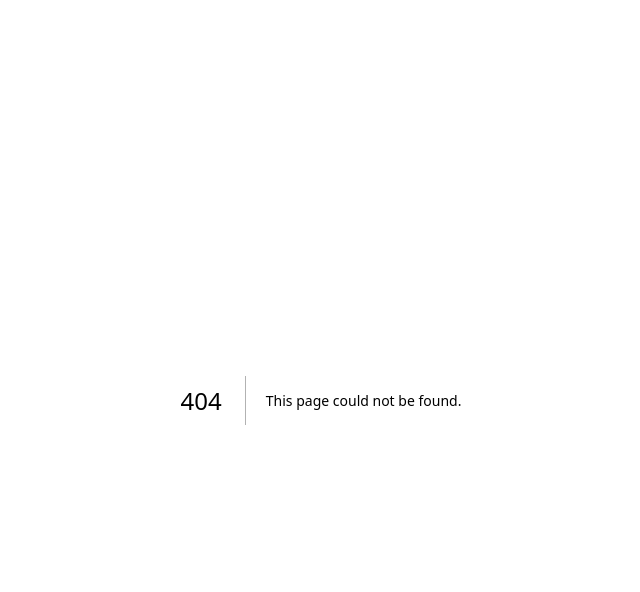
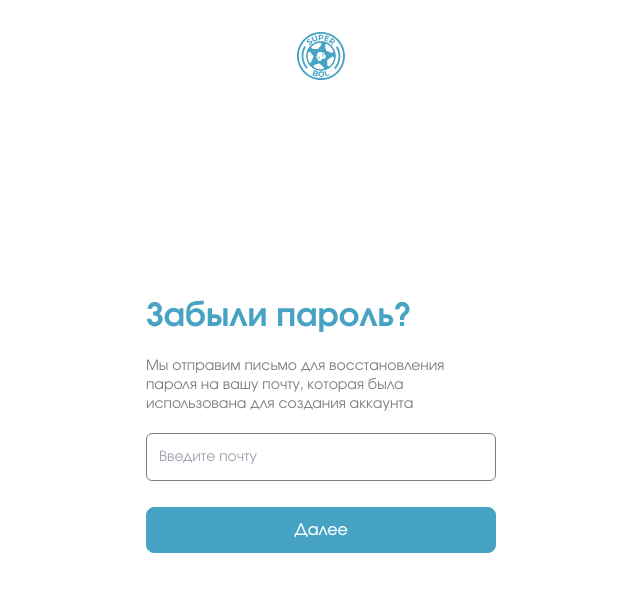
Before and after one commit to Abdubek/superbol_web, a Next.js app: page /forgot-password in a window 1280 px wide. Before the commit this address had no page. Shown: the top 592 px of the page, without its empty margins (319-959 px from the left). Built offline with nearby package versions, Linux system fonts and the light colour scheme.

Commit message:
add forgot password page

```diff
--- /dev/null
+++ b/src/actions/forgot-password.ts
@@ -0,0 +1,28 @@
+'use server'
+
+import {isEmpty} from "@/shared/utils/common";
+import {redirect} from "next/navigation";
+import {Routes} from "@/routes";
+
+type ForgotPasswordErrors = {
+  email?: string
+  password?: string
+}
+
+export async function forgotPassword(prevState: any, formData: FormData) {
+  const errors: ForgotPasswordErrors = {}
+
+  const rawFormData = {
+    email: formData.get("email") as string,
+  };
+
+  if (!rawFormData.email) {
+    errors.email = 'Введите почту'
+  }
+
+  if (isEmpty(errors)) {
+    redirect(Routes.FORGOT_PASSWORD_SUCCESS)
+  }
+
+  return errors
+}
--- a/src/actions/index.ts
+++ b/src/actions/index.ts
@@ -1,5 +1,7 @@
 import {signIn} from "@/actions/sign-in";
+import {forgotPassword} from "@/actions/forgot-password";
 
 export const actions = {
-  signIn
+  signIn,
+  forgotPassword
 }
--- /dev/null
+++ b/src/app/forgot-password/page.tsx
@@ -0,0 +1,14 @@
+import PrimaryLogo from "@/shared/icons/primary_logo.svg";
+import {ForgotPasswordForm} from "@/features/ForgotPasswordForm";
+
+export default function ForgotPasswordPage() {
+  return (
+    <main className="container flex flex-col justify-between items-center min-h-screen py-8">
+      <PrimaryLogo width={48} height={48} />
+
+      <ForgotPasswordForm />
+
+      <div />
+    </main>
+  )
+}
--- /dev/null
+++ b/src/app/forgot-password/success/page.tsx
@@ -0,0 +1,31 @@
+import PrimaryLogo from "@/shared/icons/primary_logo.svg";
+import CheckIcon from "@/shared/icons/check.svg";
+import {Typography} from "@/shared/ui/Typography";
+import {Button} from "@/shared/ui/Button";
+import Link from "next/link";
+
+export default function ForgotPasswordSuccessPage() {
+  return (
+    <main className="container flex flex-col justify-between items-center min-h-screen py-8">
+      <PrimaryLogo width={48} height={48} />
+
+      <div className="flex flex-col items-center">
+        <CheckIcon />
+
+        <Typography size="h3" variant="primary" className="mt-2 text-center">
+          Проверьте свой<br /> почтовый ящик
+        </Typography>
+
+        <Typography size="body2" variant="grey" className="mt-2 text-center">
+          Мы отправили ссылку для восстановления пароля
+        </Typography>
+
+        <Button asChild variant="primary" className="w-full mt-5">
+          <Link href="/">Ок</Link>
+        </Button>
+      </div>
+
+      <div />
+    </main>
+  )
+}
--- a/src/app/sign-in/page.tsx
+++ b/src/app/sign-in/page.tsx
@@ -3,7 +3,7 @@ import PrimaryPattern from "@/shared/images/primary_pattern.svg";
 import PrimaryLogo from "@/shared/icons/primary_logo.svg";
 import {Typography} from "@/shared/ui/Typography";
 import Link from "next/link";
-import {SignIn} from "@/features/SignIn";
+import {SignInForm} from "@/features/SignInForm";
 
 export default function LoginPage() {
   return (
@@ -26,7 +26,7 @@ export default function LoginPage() {
       <div className="flex-1 flex flex-col gap-5 justify-between items-center">
         <PrimaryLogo width={48} height={48} />
 
-        <SignIn />
+        <SignInForm />
 
         <div className="flex flex-col items-center text-center">
           <Image src="/partners/freedom.png" alt="Freedom" width={111} height={58} />
--- /dev/null
+++ b/src/features/ForgotPasswordForm.tsx
@@ -0,0 +1,40 @@
+'use client'
+
+import { useFormState } from 'react-dom'
+import {actions} from "@/actions";
+import {Typography} from "@/shared/ui/Typography";
+import {Button} from "@/shared/ui/Button";
+import Link from "next/link";
+import {Routes} from "@/routes";
+import {FormInput} from "@/shared/ui/FormInput";
+
+const initialState = {
+  email: '',
+}
+
+export const ForgotPasswordForm = () => {
+  const [state, formAction] = useFormState(actions.forgotPassword, initialState)
+
+  return (
+    <form className='flex flex-col items-start text-left gap-5 max-w-[350px]'
+          action={formAction}>
+
+      <Typography size="h3" variant="primary">
+        Забыли пароль?
+      </Typography>
+
+      <Typography size="body2" variant="grey">
+        Мы отправим письмо для восстановления пароля на вашу почту, которая была использована для создания аккаунта
+      </Typography>
+
+      <FormInput
+        name="email"
+        type="email"
+        placeholder="Введите почту"
+        error={state.email}
+      />
+
+      <Button type="submit" variant="primary" className="w-full">Далее</Button>
+    </form>
+  )
+}
--- a/src/features/SignIn.tsx
+++ b/src/features/SignInForm.tsx
@@ -3,7 +3,6 @@
 import { useFormState } from 'react-dom'
 import {actions} from "@/actions";
 import {Typography} from "@/shared/ui/Typography";
-import {Input} from "@/shared/ui/Input";
 import {Button} from "@/shared/ui/Button";
 import Link from "next/link";
 import {Routes} from "@/routes";
@@ -14,10 +13,8 @@ const initialState = {
   password: ''
 }
 
-export const SignIn = () => {
+export const SignInForm = () => {
   const [state, formAction] = useFormState(actions.signIn, initialState)
-
-  console.log("Sign In state: ", state)
 
   return (
     <form className='flex flex-col items-center text-center gap-5 max-w-[350px]'
@@ -53,7 +50,7 @@ export const SignIn = () => {
         </Typography>
         <Typography size="body3">
           Забыли пароль? <Typography asChild variant="primary">
-          <Link href={Routes.SIGN_UP}>Восстановить</Link>
+          <Link href={Routes.FORGOT_PASSWORD}>Восстановить</Link>
         </Typography>
         </Typography>
       </div>
--- a/src/routes.ts
+++ b/src/routes.ts
@@ -1,4 +1,6 @@
 export const Routes = {
   SIGN_IN: '/sign-in',
-  SIGN_UP: '/sign-up'
+  SIGN_UP: '/sign-up',
+  FORGOT_PASSWORD: '/forgot-password',
+  FORGOT_PASSWORD_SUCCESS: '/forgot-password/success'
 }
--- a/src/shared/ui/FormInput.tsx
+++ b/src/shared/ui/FormInput.tsx
@@ -3,7 +3,7 @@ import {Input} from "@/shared/ui/Input";
 import {HTMLInputTypeAttribute} from "react";
 
 type Props = {
-  label: string
+  label?: string
   name: string
   error?: string
   type?: HTMLInputTypeAttribute
@@ -13,9 +13,9 @@ type Props = {
 export const FormInput = ({ label, name, type = "text", error, placeholder }: Props) => {
   return (
     <div className="w-full text-left">
-      <Typography asChild size="caption2" className="mb-2 block">
+      {label ? <Typography asChild size="caption2" className="mb-2 block">
         <label htmlFor={name}>{label}</label>
-      </Typography>
+      </Typography> : null}
       <Input id={name}
              type={type}
              name={name}
--- /dev/null
+++ b/src/shared/utils/common.ts
@@ -0,0 +1,9 @@
+export function isEmpty(obj: Object) {
+  for (const prop in obj) {
+    if (Object.hasOwn(obj, prop)) {
+      return false;
+    }
+  }
+
+  return true;
+}
```
Also changed, not shown: src/shared/icons/check.svg (added).
